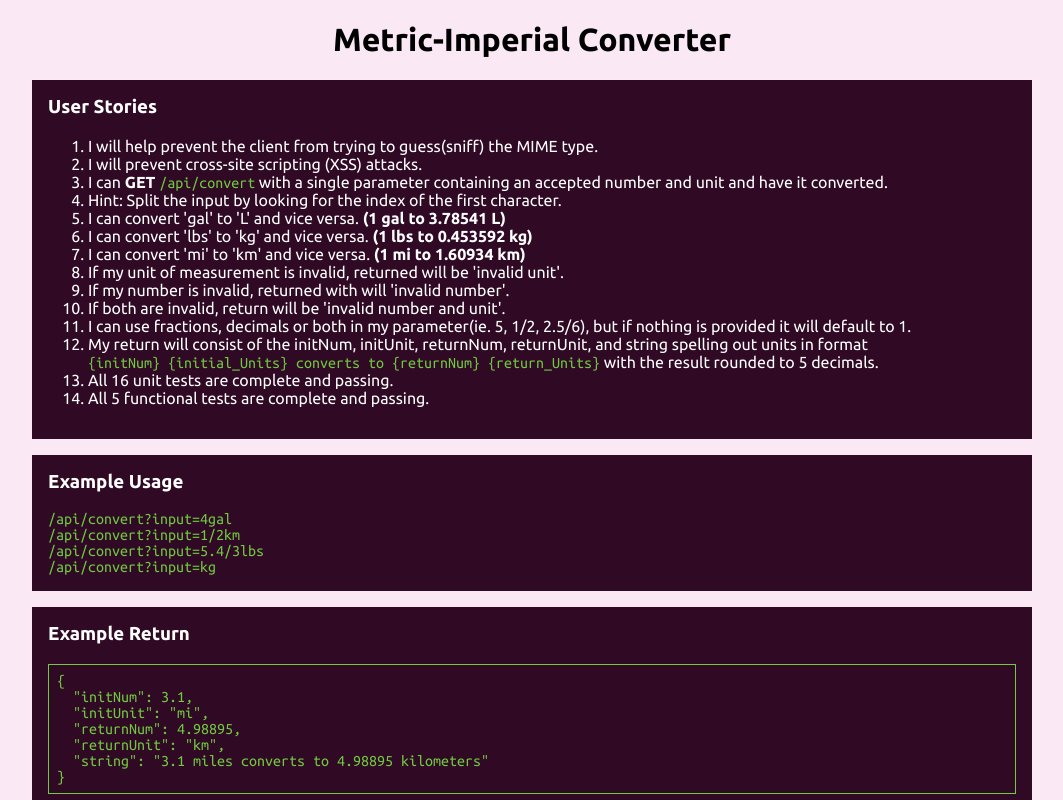
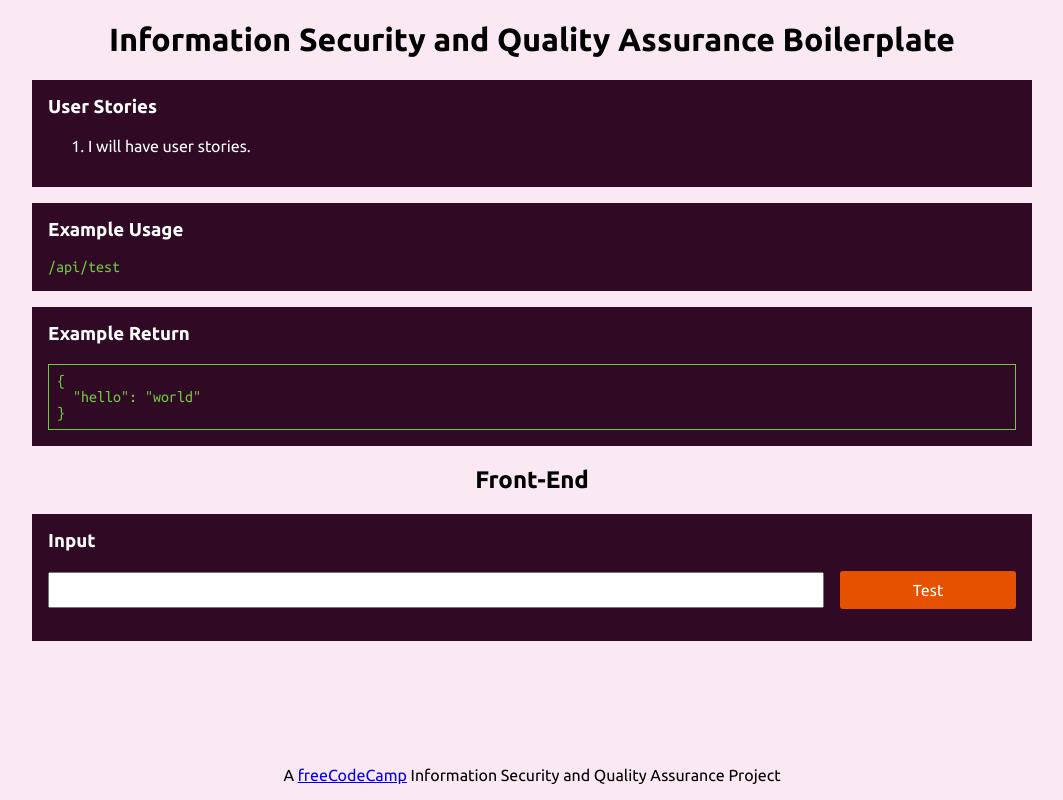
Before and after one commit to gordon2012/fcc-stock, a React (Create React App) app in the folder client/: page / in a window 1280 px wide. Shown: the top 800 px of the page, without its empty margins (108-1171 px from the left). Built offline with nearby package versions, Linux system fonts and the light colour scheme.

Commit message:
Clone fcc-boilerplate-infosec from fcc-converter
Signed-off-by: Gordon Doskas <gordon2012@users.noreply.github.com>

```diff
--- a/client/src/App.js
+++ b/client/src/App.js
@@ -41,8 +41,8 @@ const App = () => {
     const [responses, setResponses] = React.useState([]);
     const [result, setResult] = React.useState(null);
 
-    async function getConversion() {
-        const response = await fetch(`${BASE_URL}/api/convert?input=${input}`);
+    async function getTest() {
+        const response = await fetch(`${BASE_URL}/api/test`);
         const data = await response.json();
         setResponses(prevState => [data, ...prevState]);
         setResult(data);
@@ -52,90 +52,27 @@ const App = () => {
         <>
             <GlobalStyle />
             <Layout>
-                <Title>Metric-Imperial Converter</Title>
+                <Title>
+                    Information Security and Quality Assurance Boilerplate
+                </Title>
 
                 <Card>
                     <h3>User Stories</h3>
                     <List as="ol">
-                        <li>
-                            I will help prevent the client from trying to
-                            guess(sniff) the MIME type.
-                        </li>
-                        <li>
-                            I will prevent cross-site scripting (XSS) attacks.
-                        </li>
-                        <li>
-                            I can <strong>GET</strong>{' '}
-                            <Code inline>/api/convert</Code> with a single
-                            parameter containing an accepted number and unit and
-                            have it converted.
-                        </li>
-                        <li>
-                            Hint: Split the input by looking for the index of
-                            the first character.
-                        </li>
-                        <li>
-                            I can convert 'gal' to 'L' and vice versa.{' '}
-                            <strong>(1 gal to 3.78541 L)</strong>
-                        </li>
-                        <li>
-                            I can convert 'lbs' to 'kg' and vice versa.{' '}
-                            <strong>(1 lbs to 0.453592 kg)</strong>
-                        </li>
-                        <li>
-                            I can convert 'mi' to 'km' and vice versa.{' '}
-                            <strong>(1 mi to 1.60934 km)</strong>
-                        </li>
-                        <li>
-                            If my unit of measurement is invalid, returned will
-                            be 'invalid unit'.
-                        </li>
-                        <li>
-                            If my number is invalid, returned with will 'invalid
-                            number'.
-                        </li>
-                        <li>
-                            If both are invalid, return will be 'invalid number
-                            and unit'.
-                        </li>
-                        <li>
-                            I can use fractions, decimals or both in my
-                            parameter(ie. 5, 1/2, 2.5/6), but if nothing is
-                            provided it will default to 1.
-                        </li>
-                        <li>
-                            My return will consist of the initNum, initUnit,
-                            returnNum, returnUnit, and string spelling out units
-                            in format{' '}
-                            <Code
-                                inline
-                            >{`{initNum} {initial_Units} converts to {returnNum} {return_Units}`}</Code>{' '}
-                            with the result rounded to 5 decimals.
-                        </li>
-                        <li>All 16 unit tests are complete and passing.</li>
-                        <li>
-                            All 5 functional tests are complete and passing.
-                        </li>
+                        <li>I will have user stories.</li>
                     </List>
                 </Card>
 
                 <Card>
                     <h3>Example Usage</h3>
-                    <Code>/api/convert?input=4gal</Code>
-                    <Code>/api/convert?input=1/2km</Code>
-                    <Code>/api/convert?input=5.4/3lbs</Code>
-                    <Code>/api/convert?input=kg</Code>
+                    <Code>/api/test</Code>
                 </Card>
 
                 <Card>
                     <h3>Example Return</h3>
                     <Code box>
                         {{
-                            initNum: 3.1,
-                            initUnit: 'mi',
-                            returnNum: 4.98895,
-                            returnUnit: 'km',
-                            string: '3.1 miles converts to 4.98895 kilometers',
+                            hello: 'world',
                         }}
                     </Code>
                 </Card>
@@ -146,10 +83,10 @@ const App = () => {
                     <h3>Input</h3>
                     <Input
                         value={input}
-                        onClick={getConversion}
+                        onClick={getTest}
                         onChange={e => setInput(e.target.value)}
                     >
-                        Convert
+                        Test
                     </Input>
 
                     {result && (
--- a/client/src/index.js
+++ b/client/src/index.js
@@ -5,6 +5,6 @@ import App from './App';
 export const BASE_URL =
     process.env.NODE_ENV !== 'production'
         ? 'http://localhost:4000'
-        : 'https://converter.gordondoskas.com';
+        : 'https://boilerplate-infosec.gordondoskas.com';
 
 ReactDOM.render(<App />, document.getElementById('root'));
--- a/package.json
+++ b/package.json
@@ -1,5 +1,5 @@
 {
-    "name": "fcc-converter",
+    "name": "fcc-boilerplate-infosec",
     "version": "0.0.1",
     "main": "index.js",
     "author": "Gordon Doskas <gordon@doskas.me> (gordondoskas.com)",
```
Also changed, not shown: 2 other files (tests, documents, lock files or other folders).
